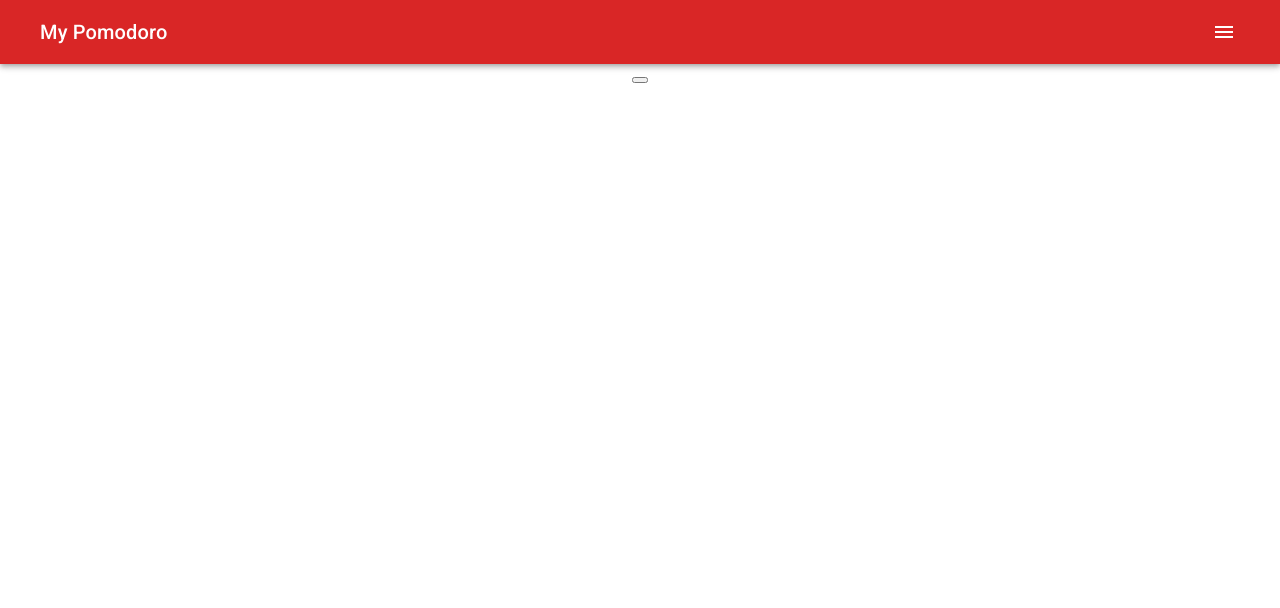
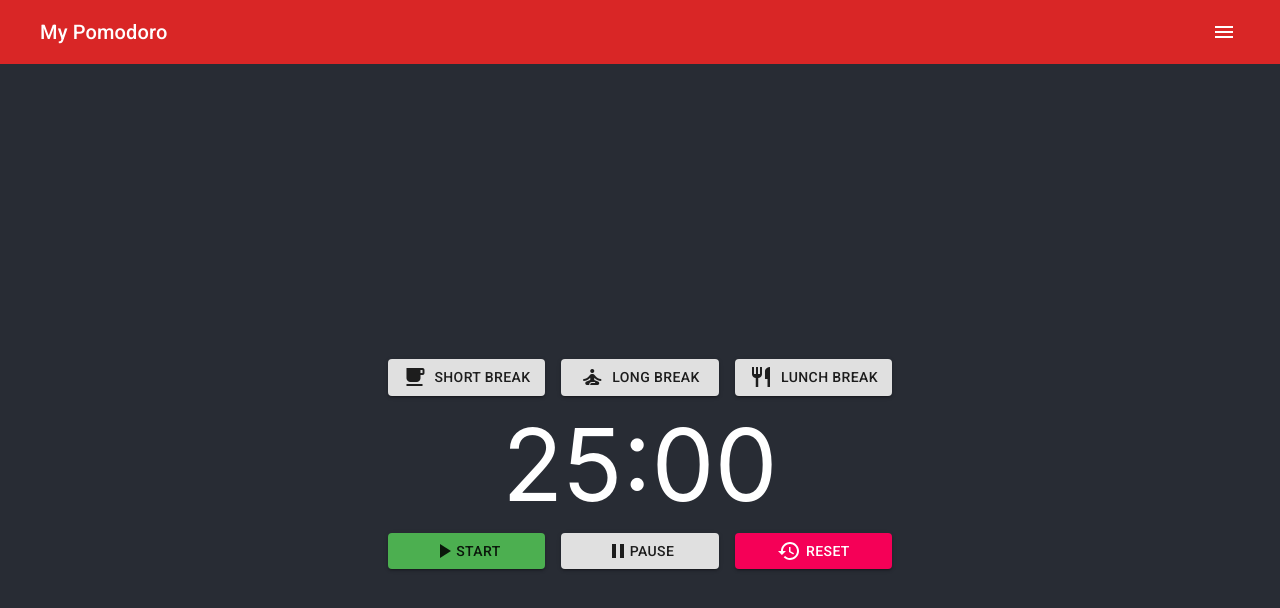
Before and after one commit to giovanizanetti/MY-POMDORO, a React (Create React App) app: page / in a window 1280 px wide. Shown: the top 608 px of the page. Built offline with nearby package versions, Linux system fonts and the light colour scheme.

Commit message:
Minor fefactor

```diff
--- a/src/App.js
+++ b/src/App.js
@@ -7,10 +7,10 @@
   return (
     <div className='App'>
       <Navigation />
-      <Settings />
-      {/* <header className='App-header'>
+      {/* <Settings /> */}
+      <header className='App-header'>
         <Timer />
-      </header> */}
+      </header>
     </div>
   )
 }
--- a/src/components/Timer/BreakControl.js
+++ b/src/components/Timer/BreakControl.js
@@ -27,7 +27,7 @@
       <Toolbar variant='dense' className={root}>
         <Button
           fullWidth={true}
-          onClick={() => handleBreak(5)}
+          onClick={() => handleBreak(300)}
           variant='contained'
           className={m}
         >
```
Also changed, not shown: 1 other file (tests, documents, lock files or other folders).
